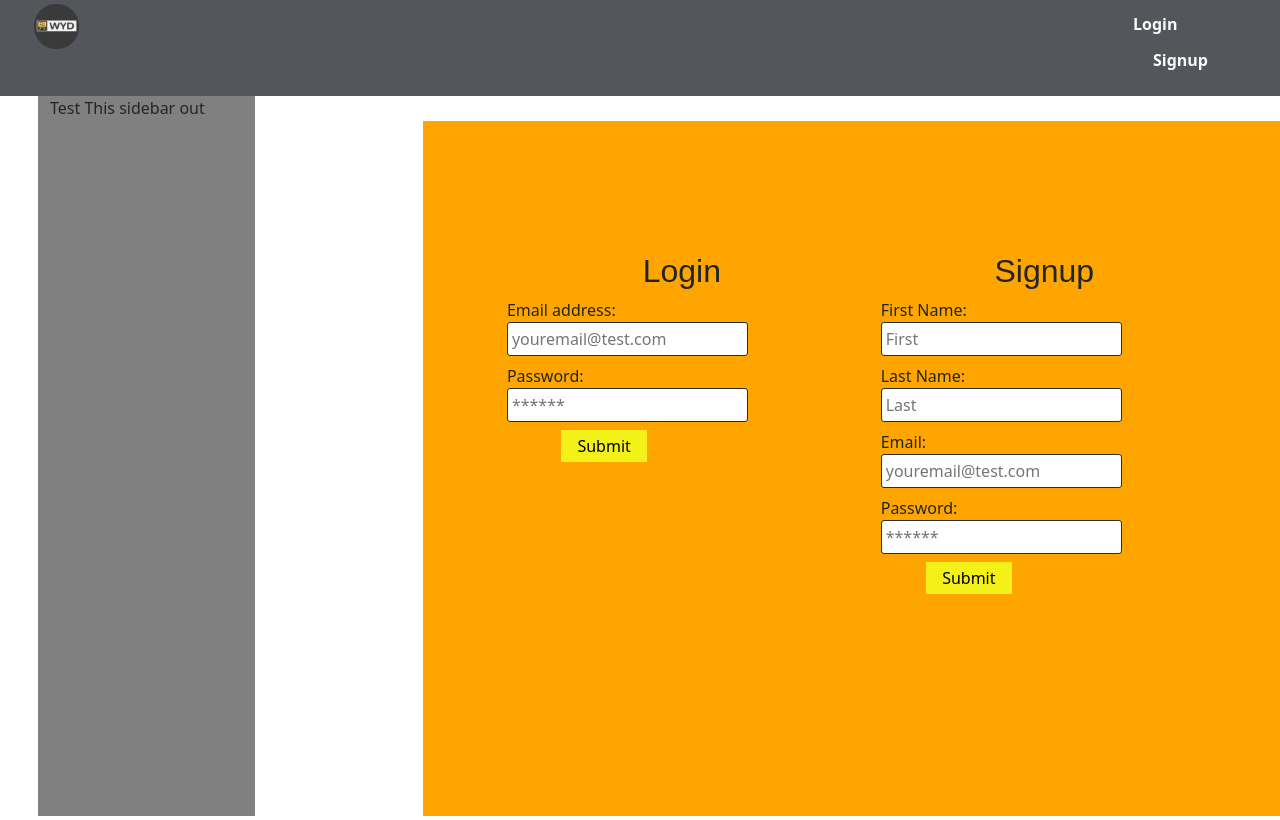
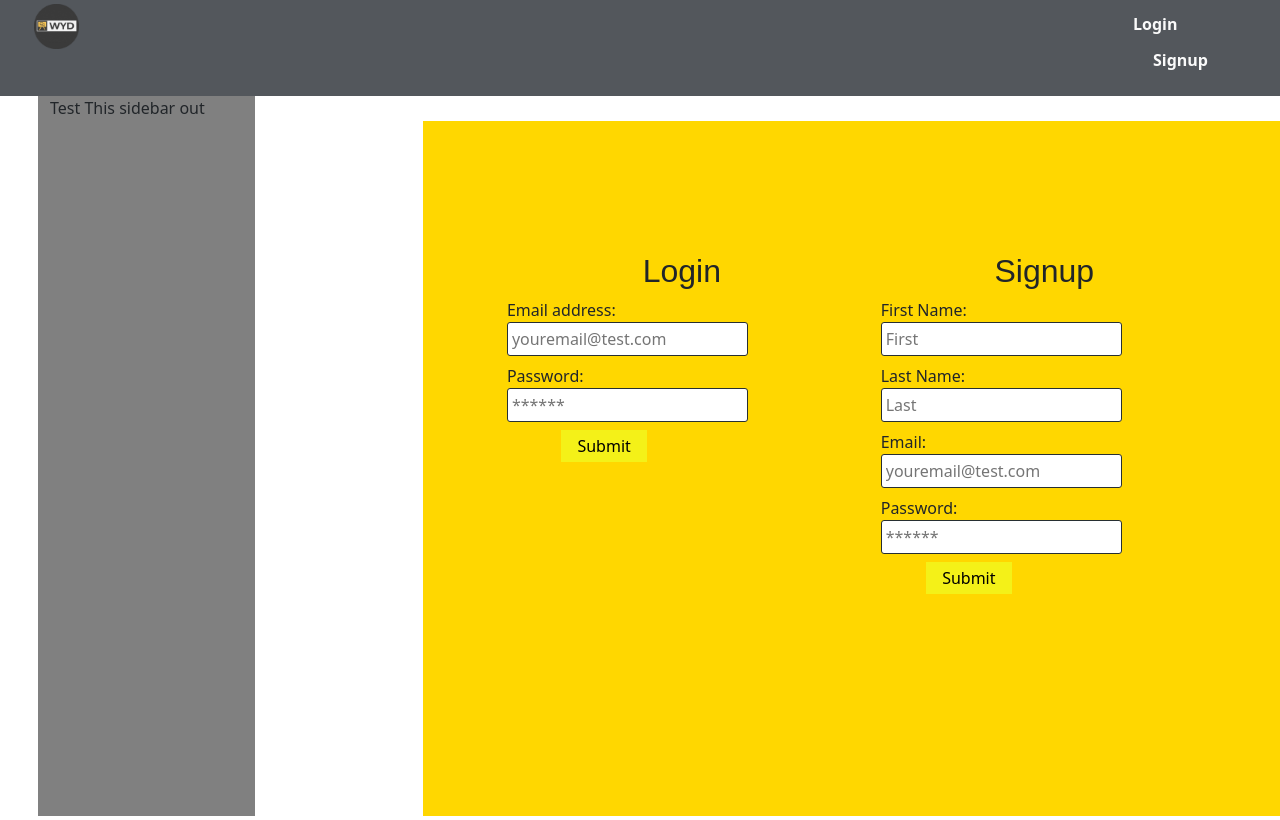
Before and after one commit to matthewtlarson/WhatYouDoin, a React (Create React App) app in the folder client/: page / in a window 1280 px wide. Built offline with nearby package versions, Linux system fonts and the light colour scheme.

Commit message:
styling and form

```diff
--- a/client/src/components/UserFeed/index.js
+++ b/client/src/components/UserFeed/index.js
@@ -34,7 +34,7 @@ const UserFeed = () => {
 
   return (
         <form style={{width: '100%', marginTop: '30px'}}>
-          <div className="form-group border border-primary p-3 mb-2 bg-light text-dark text-center">
+          <div className="form-group border border-primary p-3 mb-2 text-dark text-center" style={{backgroundColor: 'grey'}}>
             <label for="exampleTextarea1"><h3>Have an event coming up?</h3></label>
             <input type="text" class="form-control" style={{height: '100px'}} placeholder="enter the details for your event here" />
           </div>
--- a/client/src/pages/Home.js
+++ b/client/src/pages/Home.js
@@ -23,15 +23,15 @@ const Home = () => {
         {Auth.loggedIn() ? (
           <>
 
-            <Col sm={3} style={{ background: 'gold' }} className='d-flex flex-grow-1'>
+            <Col sm={3} style={{ background: 'white' }} className='d-flex flex-grow-1'>
               <UserFeed />
             </Col>
-            <Col sm={3} style={{ background: 'grey', marginRight: '50px' }}>
+            <Col sm={2} style={{ background: 'grey', marginRight: '50px' }}>
               <UserProfile />
             </Col>
           </>
         ) : (
-          <Col sm={8} style={{ background: 'orange', marginTop: 25, }} className='text-center d-flex justify-content-center'>
+          <Col sm={8} style={{ background: 'gold', marginTop: 25, }} className='text-center d-flex justify-content-center'>
           <div style={{marginTop: '15%'}}> <Login /> </div>
           <br/>
           <div style={{marginTop: '15%'}}> <Signup /> </div>
```
